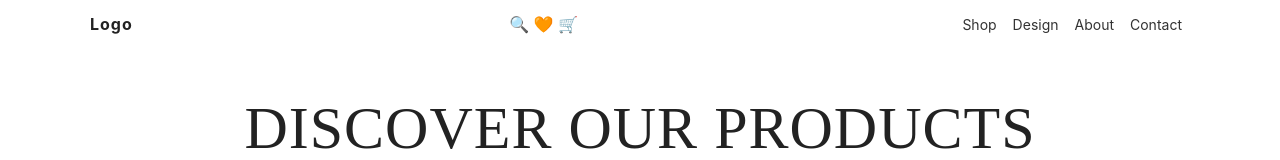
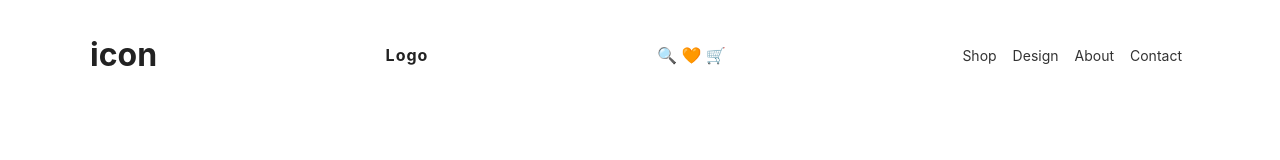
Before and after one commit to niranjankumarrao/Appscrip-task-Niranjanrao, a Next.js app: page / in a window 1280 px wide. Shown: the top 160 px of the page. Built offline with nearby package versions, Linux system fonts and the light colour scheme; no server answers.

Commit message:
Add header title to Header component

```diff
--- a/components/Header.js
+++ b/components/Header.js
@@ -3,6 +3,7 @@ export default function Header() {
   return (
     <header className="site-header">
       <div className="inner">
+        <div><h1>icon</h1></div>
         <div className="logo">Logo</div>
         <div className="icons">🔍 🧡 🛒</div>
         <div>
```
